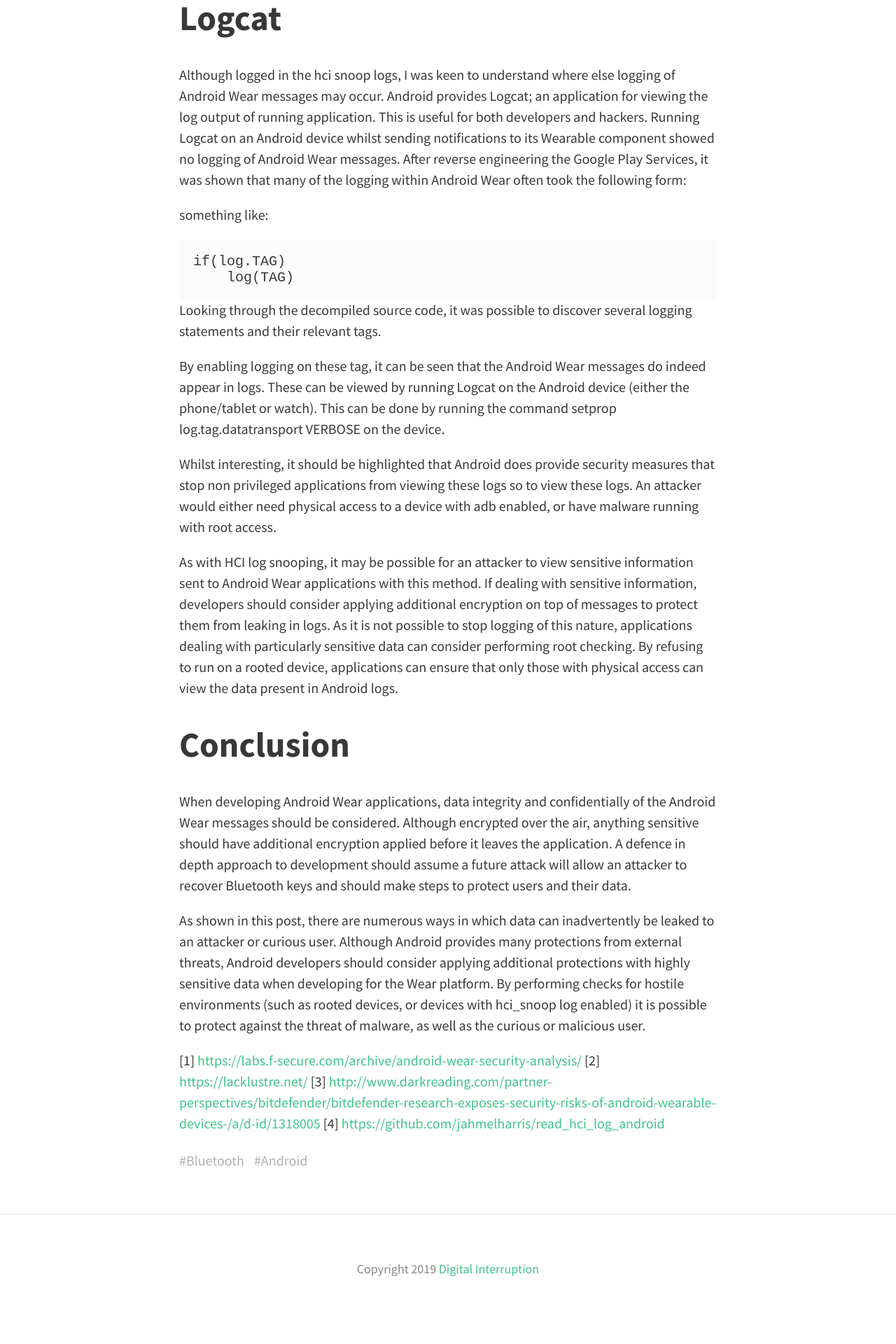
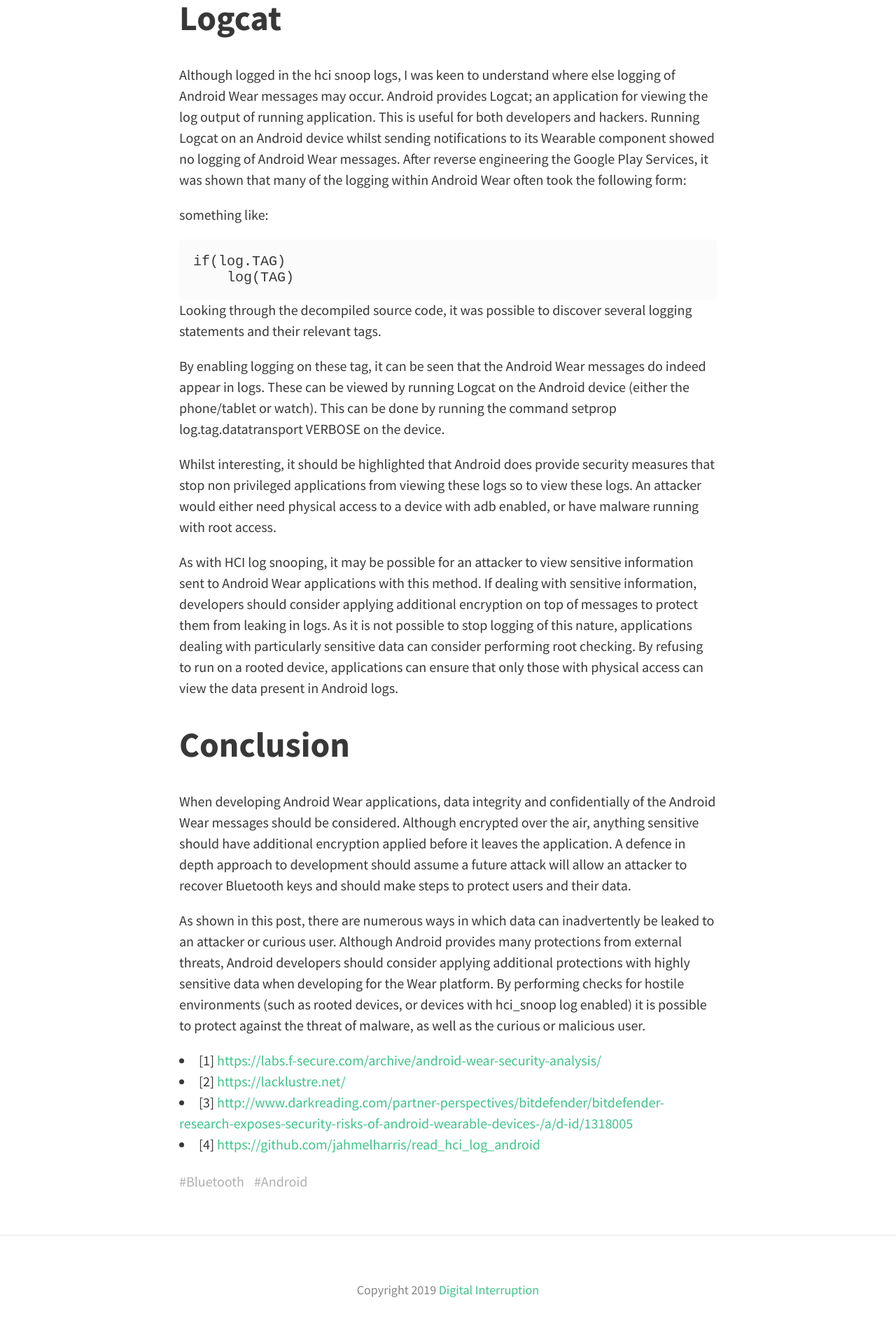
Before and after one commit to DigitalInterruption/research, a Jekyll site: the page built from _posts/2015-07-01-Android-Wear-Security-of-Transmissions.md, in a window 1280 px wide. Shown: the part 2696-4616 px from the top of the page at 70% size. Built offline with Jekyll 4.4.1, drawn with Linux system fonts in a browser that asks for light colours; nearby versions of some CDN libraries; before the commit the page ends 4586 px from its top, so only the background shows below that.

```diff
--- a/_posts/2015-07-01-Android-Wear-Security-of-Transmissions.md
+++ b/_posts/2015-07-01-Android-Wear-Security-of-Transmissions.md
@@ -57,7 +57,7 @@ When developing Android Wear applications, data integrity and confidentially of
 
 As shown in this post, there are numerous ways in which data can inadvertently be leaked to an attacker or curious user. Although Android provides many protections from external threats, Android developers should consider applying additional protections with highly sensitive data when developing for the Wear platform. By performing checks for hostile environments (such as rooted devices, or devices with hci_snoop log enabled) it is possible to protect against the threat of malware, as well as the curious or malicious user.
 
-[1] <https://labs.f-secure.com/archive/android-wear-security-analysis/>
-[2] <https://lacklustre.net/>
-[3] <http://www.darkreading.com/partner-perspectives/bitdefender/bitdefender-research-exposes-security-risks-of-android-wearable-devices-/a/d-id/1318005>
-[4] <https://github.com/jahmelharris/read_hci_log_android>
+- [1] <https://labs.f-secure.com/archive/android-wear-security-analysis/>
+- [2] <https://lacklustre.net/>
+- [3] <http://www.darkreading.com/partner-perspectives/bitdefender/bitdefender-research-exposes-security-risks-of-android-wearable-devices-/a/d-id/1318005>
+- [4] <https://github.com/jahmelharris/read_hci_log_android>
```
